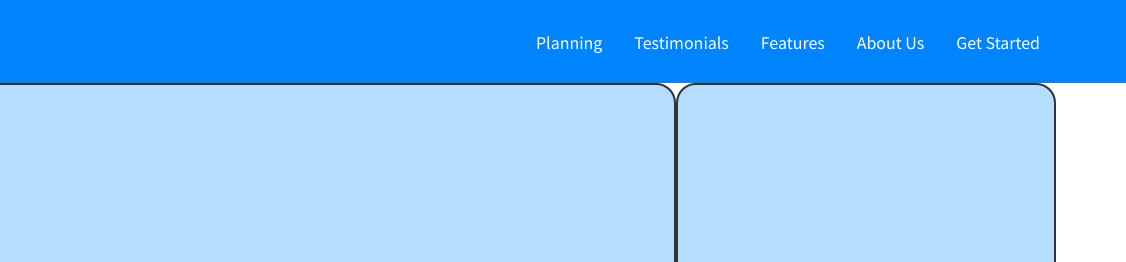
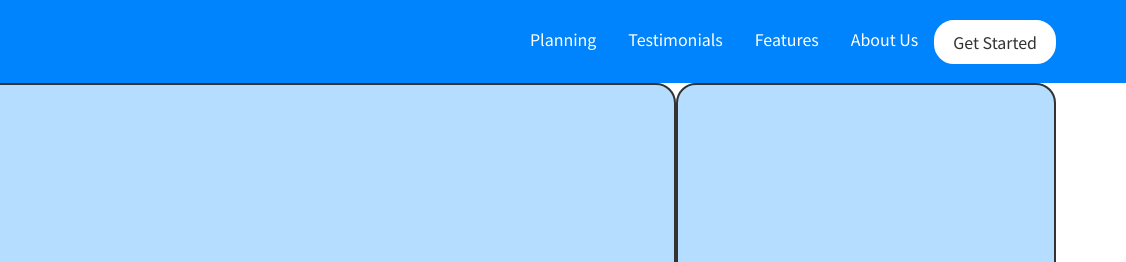
Before and after one commit to longo2002/htmlcss-responsive-layout, a plain HTML site: page index.html in a window 1280 px wide. Shown: the top 262 px of the page, 154-1280 px from the left. Drawn offline with Linux system fonts and the light colour scheme.

Commit message:
bottone header

```diff
--- a/css/style.css
+++ b/css/style.css
@@ -18,6 +18,7 @@ img {
     --purple: #9792E4;
     --dark: #333333;
     --yellow: #FDC15F;
+    --white: #ffffff;
 }
 
 ul,
@@ -76,7 +77,7 @@ a {
 .main-header {
     background-color: var(--blue);
     padding: 19px 0;
-    color:  white;
+    color:  var(--white);
 }
 
 .main-header nav.row {
@@ -89,9 +90,17 @@ a {
     padding: 0 16px;
 }
 
+.nav-item:last-child {
+    color: var(--dark);
+    border: 3px solid white ;
+    border-radius: 20px;
+    background-color: white;
+}
+
 .hamburger {
     display: none;
 }
+
 
 /* MEDIAUERY HEADER */
 
```
